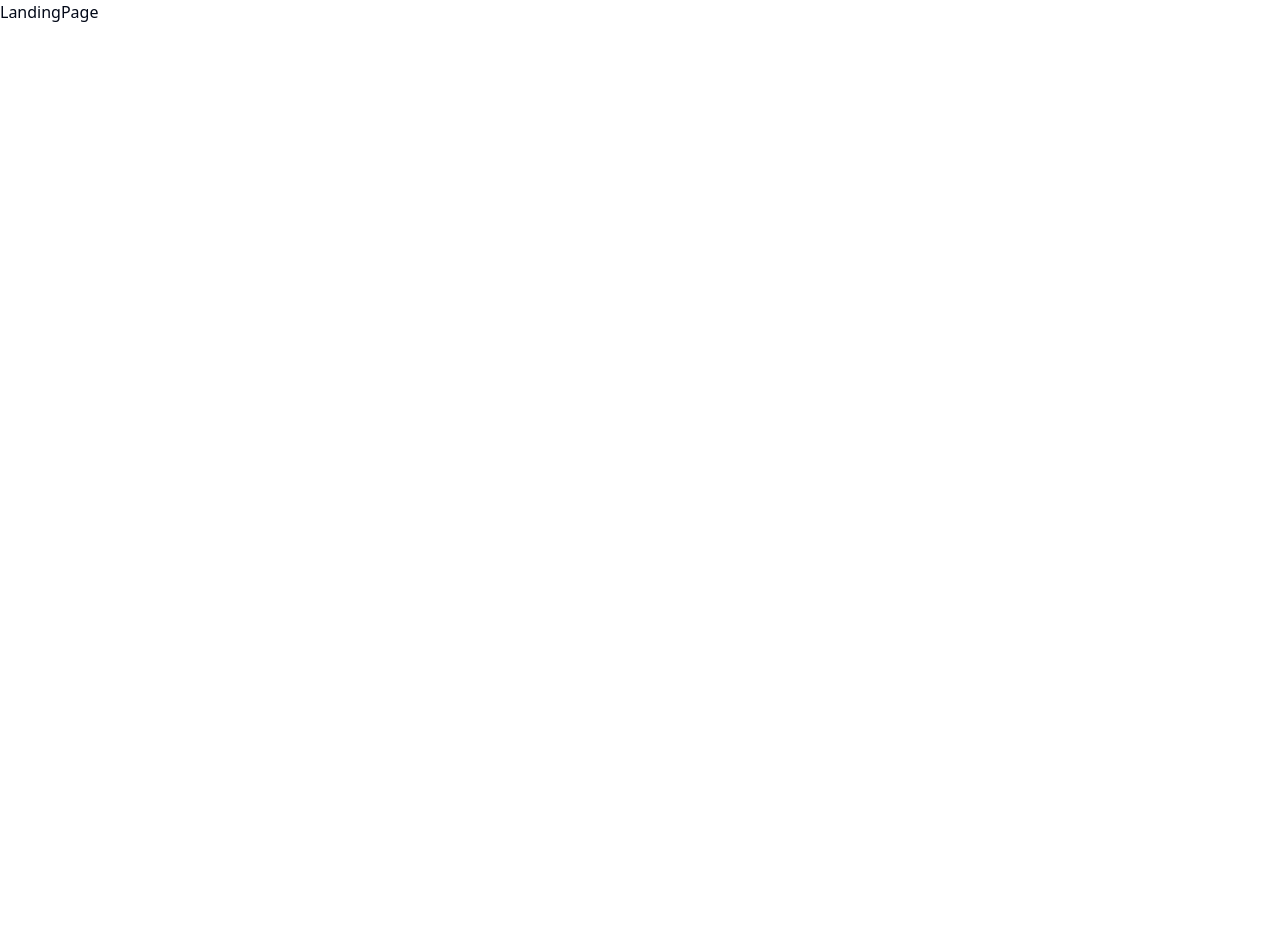
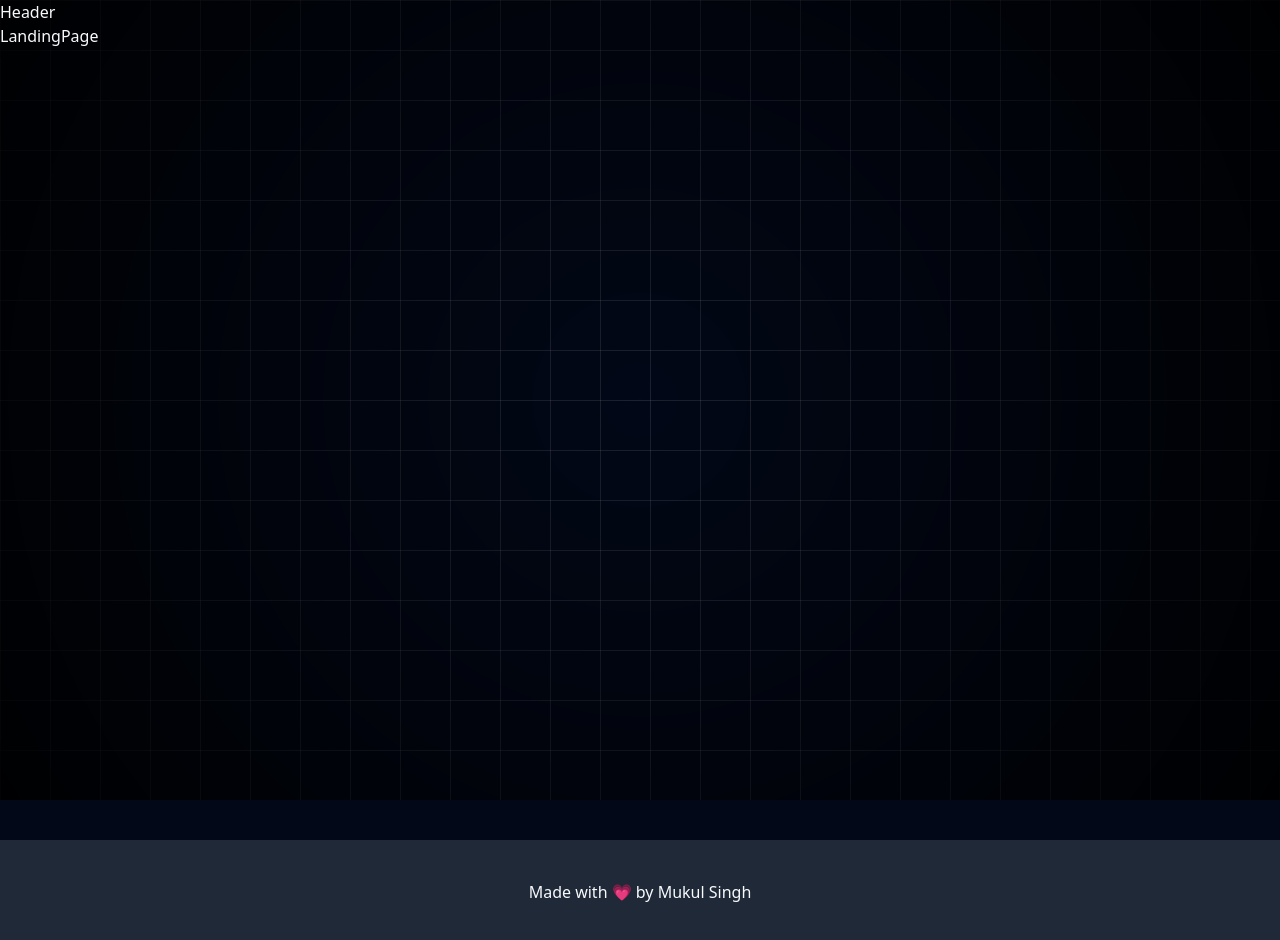
Before and after one commit to mukulsingh94868/Job-Portal, a React (Vite) app: page / in a window 1280 px wide. Shown: the top 940 px of the page. Before the commit the page ends 800 px from the top, so only its background shows below. Built offline with nearby package versions, Linux system fonts and the light colour scheme.

Commit message:
add dark theme

```diff
--- a/src/App.jsx
+++ b/src/App.jsx
@@ -8,6 +8,7 @@
 import MyJobs from "./pages/my-jobs";
 import Savedjobs from "./pages/saved-jobs";
 import JobPage from "./pages/job";
+import { ThemeProvider } from "./components/theme.provider";
 
 const router = createBrowserRouter([
   {
@@ -46,7 +47,11 @@
 ]);
 
 function App() {
-  return <RouterProvider router={router} />;
+  return (
+    <ThemeProvider defaultTheme="dark" storageKey="vite-ui-theme">
+      <RouterProvider router={router} />
+    </ThemeProvider>
+  );
 }
 
 export default App;
--- /dev/null
+++ b/src/components/header.jsx
@@ -0,0 +1,11 @@
+import React from 'react'
+
+const Header = () => {
+  return (
+    <div>
+      Header
+    </div>
+  )
+}
+
+export default Header
--- /dev/null
+++ b/src/components/theme.provider.jsx
@@ -0,0 +1,61 @@
+/* eslint-disable react/prop-types */
+import { createContext, useContext, useEffect, useState } from "react";
+
+const initialState = {
+  theme: "system",
+  setTheme: () => null,
+};
+
+const ThemeProviderContext = createContext(initialState);
+
+export function ThemeProvider({
+  children,
+  defaultTheme = "system",
+  storageKey = "vite-ui-theme",
+  ...props
+}) {
+  const [theme, setTheme] = useState(
+    () => localStorage.getItem(storageKey) || defaultTheme
+  );
+
+  useEffect(() => {
+    const root = window.document.documentElement;
+
+    root.classList.remove("light", "dark");
+
+    if (theme === "system") {
+      const systemTheme = window.matchMedia("(prefers-color-scheme: dark)")
+        .matches
+        ? "dark"
+        : "light";
+
+      root.classList.add(systemTheme);
+      return;
+    }
+
+    root.classList.add(theme);
+  }, [theme]);
+
+  const value = {
+    theme,
+    setTheme: (theme) => {
+      localStorage.setItem(storageKey, theme);
+      setTheme(theme);
+    },
+  };
+
+  return (
+    <ThemeProviderContext.Provider {...props} value={value}>
+      {children}
+    </ThemeProviderContext.Provider>
+  );
+}
+
+export const useTheme = () => {
+  const context = useContext(ThemeProviderContext);
+
+  if (context === undefined)
+    throw new Error("useTheme must be used within a ThemeProvider");
+
+  return context;
+};
--- a/src/layout/app-layout.jsx
+++ b/src/layout/app-layout.jsx
@@ -1,12 +1,20 @@
-import React from 'react'
-import { Outlet } from 'react-router-dom'
+import Header from "@/components/header";
+import React from "react";
+import { Outlet } from "react-router-dom";
 
 const AppLayout = () => {
   return (
     <div>
-      <Outlet />
+      <div className="grid-background"></div>
+      <main className="min-h-screen container">
+        <Header />
+        <Outlet />
+      </main>
+      <div className="p-10 text-center bg-gray-800 mt-10">
+        Made with 💗 by Mukul Singh
+      </div>
     </div>
-  )
-}
+  );
+};
 
-export default AppLayout
+export default AppLayout;
```
